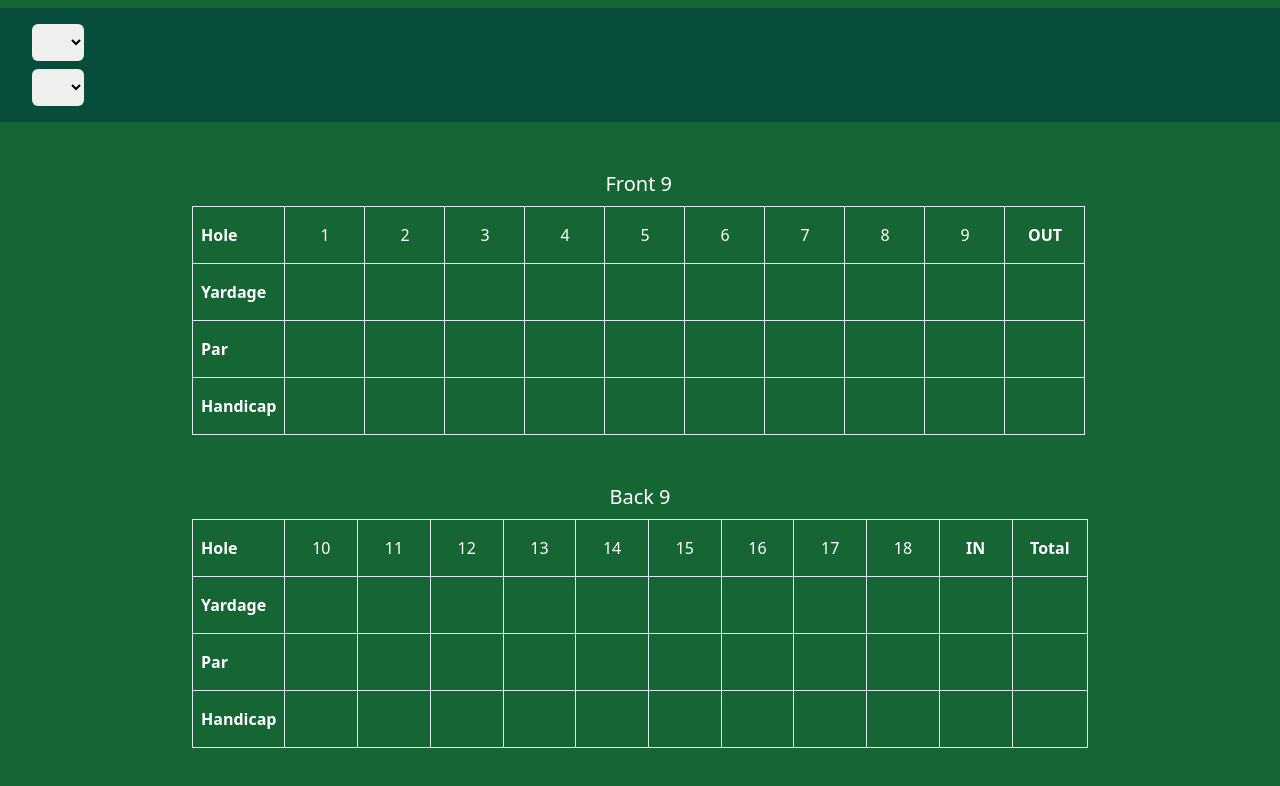
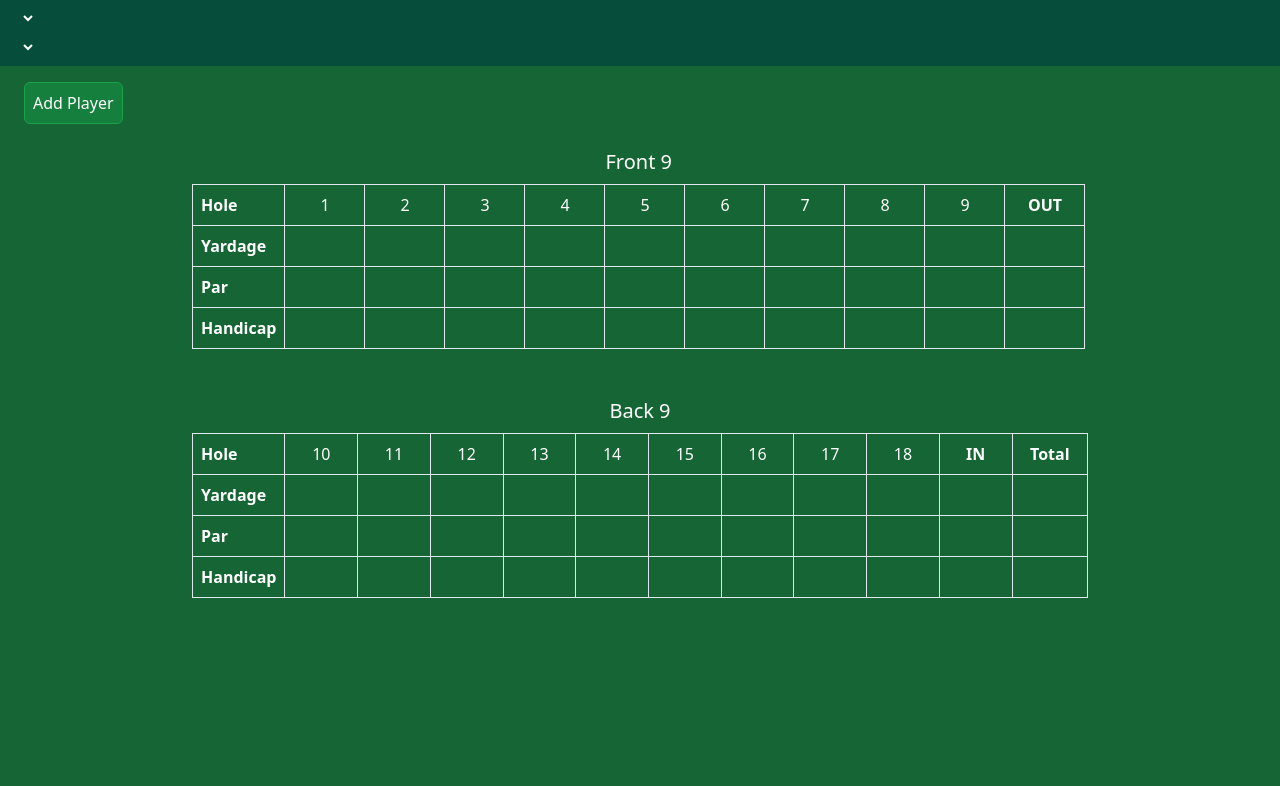
Before and after one commit to Mtec-DrewIvey/golf-score-app, a website with bundled scripts: page index.html in a window 1280 px wide. Built offline with nearby package versions, Linux system fonts and the light colour scheme; no server answers.

Commit message:
updated html header to display selected Course (on change) as larger text for clarity. Adding button to add players to scorecards Mon Mar 11 09:50:16 MDT 2024

```diff
--- a/index.html
+++ b/index.html
@@ -12,38 +12,41 @@
 
 	<body class="bg-green-800 text-white">
 		<!-- Header - Contains options to select course and teeBox -->
-		<header
-			class="container mx-auto flex flex-col justify-start my-2 px-8 items-center mx-8 bg-emerald-900"
-		>
-			<div
-				id="course-options"
-				class="container flex justify-start my-4 mb-2 items-center"
-			>
+		<header class="flex bg-emerald-900 items-center px-4 py-2">
+			<div id="options-div" class="flex flex-col">
+				<div id="course-options" class="flex justify-start items-center">
 					<select
 						id="course-select"
-					class="py-2 px-4 text-black rounded-md text-sm"
+						class="rounded-md text-sm bg-transparent"
 					></select>
 				</div>
-			<div
-				id="tee-box-options"
-				class="container flex justify-start items-center mb-4"
-			>
+				<div id="tee-box-options" class="flex justify-start items-center mt-2">
 					<select
 						id="tee-box-select"
-					class="py-2 px-4 text-black rounded-md text-sm"
+						class="rounded-md text-sm bg-transparent"
 					></select>
 				</div>
-			<div id="displayCourseAndTeeType"></div>
+			</div>
+			<div id="displayCourseAndTeeType" class="text-3xl mx-32"></div>
 		</header>
 
+		<div id="addPlayer" class="mx-6 my-4">
+			<button
+				id="addPlayerButton"
+				class="border border-green-600 rounded-md bg-green-700 p-2 hover:border-green-700 hover:bg-green-600 hover:scale-105 transition ease-in-out duration-300"
+			>
+				Add Player
+			</button>
+		</div>
+
 		<!-- Table for Front-9 -->
-		<div id="frontNine" class="container mx-auto mt-12 flex">
+		<div id="frontNine" class="container mx-auto mt-6 flex">
 			<table class="table-auto text-left mx-48 flex flex-col justify-start">
 				<caption class="caption-top text-xl mb-2">
 					Front 9
 				</caption>
 				<tr id="frontNineHoleRow">
-					<th class="text-md border border-slate-200 px-2 py-4">Hole</th>
+					<th class="text-md border border-slate-200 px-2 py-2">Hole</th>
 					<td
 						id="hole1"
 						class="text-md border border-slate-200 text-center w-20"
@@ -106,7 +109,7 @@
 					</th>
 				</tr>
 				<tr>
-					<th id="totalYards" class="text-md border border-slate-200 px-2 py-4">
+					<th id="totalYards" class="text-md border border-slate-200 px-2 py-2">
 						Yardage
 					</th>
 					<td
@@ -151,7 +154,7 @@
 					></td>
 				</tr>
 				<tr>
-					<th id="par" class="text-md border border-slate-200 px-2 py-4">
+					<th id="par" class="text-md border border-slate-200 px-2 py-2">
 						Par
 					</th>
 					<td
@@ -196,7 +199,7 @@
 					></td>
 				</tr>
 				<tr>
-					<th id="handicap" class="text-md border border-slate-200 px-2 py-4">
+					<th id="handicap" class="text-md border border-slate-200 px-2 py-2">
 						Handicap
 					</th>
 					<td
@@ -241,7 +244,7 @@
 					></td>
 				</tr>
 				<tr>
-					<!-- <th id="handicap" class="text-md border border-slate-200 px-2 py-4">
+					<!-- <th id="handicap" class="text-md border border-slate-200 px-2 py-2">
 						<input
 							type="text"
 							id="player1"
@@ -251,7 +254,7 @@
 					</th>
 				</tr>
 				<tr>
-					<th id="handicap" class="text-md border border-slate-200 px-2 py-4">
+					<th id="handicap" class="text-md border border-slate-200 px-2 py-2">
 						<input
 							type="text"
 							id="player2"
@@ -261,7 +264,7 @@
 					</th>
 				</tr>
 				<tr>
-					<th id="handicap" class="text-md border border-slate-200 px-2 py-4">
+					<th id="handicap" class="text-md border border-slate-200 px-2 py-2">
 						<input
 							type="text"
 							id="player3"
@@ -271,7 +274,7 @@
 					</th>
 				</tr>
 				<tr>
-					<th id="handicap" class="text-md border border-slate-200 px-2 py-4">
+					<th id="handicap" class="text-md border border-slate-200 px-2 py-2">
 						<input
 							type="text"
 							id="player4"
@@ -290,7 +293,7 @@
 					Back 9
 				</caption>
 				<tr id="backNineHoleRow">
-					<th class="text-md border border-slate-200 px-2 py-4">Hole</th>
+					<th class="text-md border border-slate-200 px-2 py-2">Hole</th>
 					<td
 						id="hole10"
 						class="text-md border border-slate-200 text-center w-20"
@@ -359,7 +362,7 @@
 					</th>
 				</tr>
 				<tr>
-					<th id="totalYards" class="text-md border border-slate-200 px-2 py-4">
+					<th id="totalYards" class="text-md border border-slate-200 px-2 py-2">
 						Yardage
 					</th>
 					<td
@@ -408,7 +411,7 @@
 					></td>
 				</tr>
 				<tr>
-					<th id="par" class="text-md border border-slate-200 px-2 py-4">
+					<th id="par" class="text-md border border-slate-200 px-2 py-2">
 						Par
 					</th>
 					<td
@@ -457,7 +460,7 @@
 					></td>
 				</tr>
 				<tr>
-					<th id="handicap" class="text-md border border-slate-200 px-2 py-4">
+					<th id="handicap" class="text-md border border-slate-200 px-2 py-2">
 						Handicap
 					</th>
 					<td
@@ -506,7 +509,7 @@
 					></td>
 				</tr>
 				<tr>
-					<!-- <th id="handicap" class="text-md border border-slate-200 px-2 py-4">
+					<!-- <th id="handicap" class="text-md border border-slate-200 px-2 py-2">
 						<input
 							type="text"
 							id="player1"
@@ -516,7 +519,7 @@
 					</th>
 				</tr>
 				<tr>
-					<th id="handicap" class="text-md border border-slate-200 px-2 py-4">
+					<th id="handicap" class="text-md border border-slate-200 px-2 py-2">
 						<input
 							type="text"
 							id="player2"
@@ -526,7 +529,7 @@
 					</th>
 				</tr>
 				<tr>
-					<th id="handicap" class="text-md border border-slate-200 px-2 py-4">
+					<th id="handicap" class="text-md border border-slate-200 px-2 py-2">
 						<input
 							type="text"
 							id="player3"
@@ -536,7 +539,7 @@
 					</th>
 				</tr>
 				<tr>
-					<th id="handicap" class="text-md border border-slate-200 px-2 py-4">
+					<th id="handicap" class="text-md border border-slate-200 px-2 py-2">
 						<input
 							type="text"
 							id="player4"
--- a/js/courseInfo.js
+++ b/js/courseInfo.js
@@ -1,9 +1,16 @@
 // Get course info when selected from the dropdown.
 export async function getCourseInfo() {
-	const selectedCourseId = document.getElementById("course-select").value;
+	const selectElement = document.getElementById("course-select");
+	const selectedOption = selectElement.options[selectElement.selectedIndex];
+	const courseName = selectedOption.textContent;
+	const selectedCourseId = selectElement.value;
 	const url = `https://exquisite-pastelito-9d4dd1.netlify.app/golfapi/course${selectedCourseId}.json`;
 	const response = await fetch(url);
 	const data = await response.json();
+
+	let courseHeaderHtml = `<h2 id="courseName">${courseName}</h2>`;
+	document.getElementById("displayCourseAndTeeType").innerHTML =
+		courseHeaderHtml;
 
 	return data;
 }
```
Also changed, not shown: css/app.css. Lines whose indentation alone changed are shown as unchanged.
